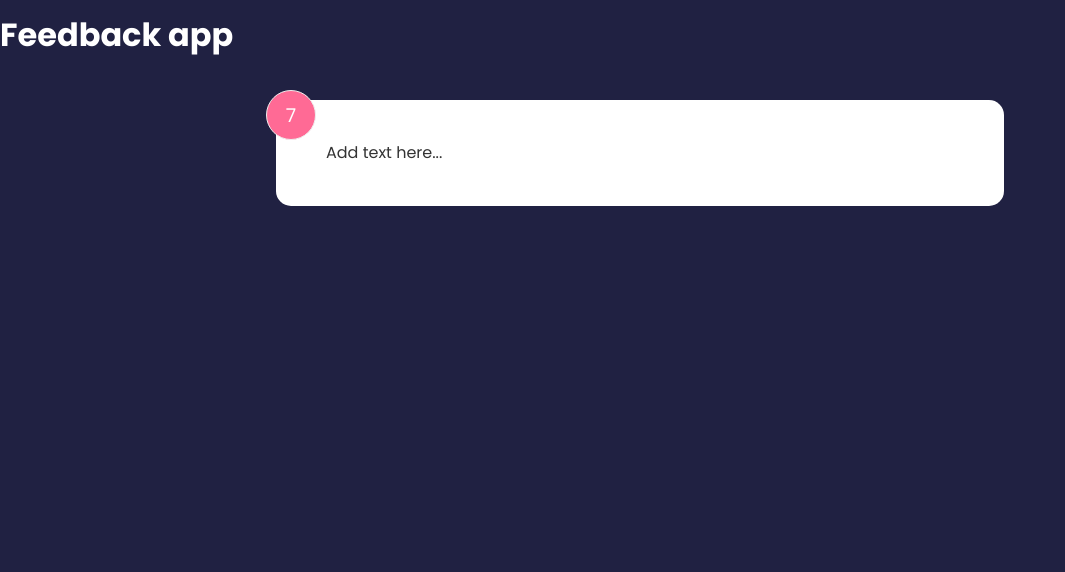
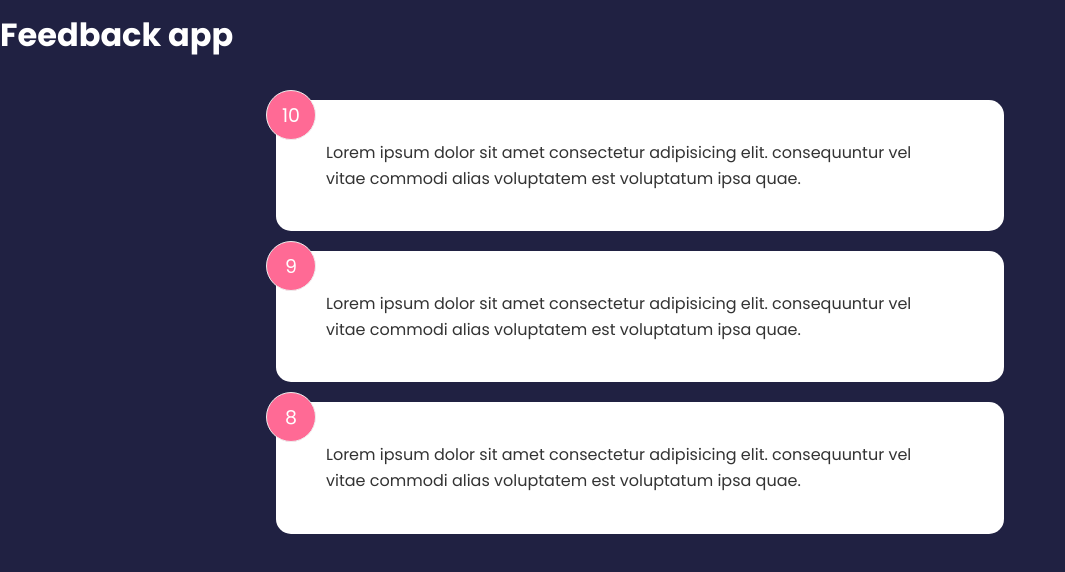
Before and after one commit to N00bG1rl/feedback-app, a React (Create React App) app: page / in a window 1280 px wide. Shown: the top 572 px of the page, without its empty margins (0-1065 px from the left). Built offline with nearby package versions, Linux system fonts and the light colour scheme.

Commit message:
Display feedbacks

```diff
--- a/src/App.js
+++ b/src/App.js
@@ -1,14 +1,21 @@
+import { useState } from 'react'
 import PropTypes from 'prop-types'
 
+import FeedbackData from './data/FeedbackData.json'
+
 import Header from './components/UI/Header'
-import FeedbackItem from './components/FeedbackItem'
+import FeedbackList from './components/FeedbackList'
+
+const initialState = FeedbackData.FeedbackData
 
 function App() {
+	const [feedback, setFeedback] = useState(initialState)
+
 	return (
 		<>
 			<Header />
 			<div className='container'>
-				<FeedbackItem />
+				<FeedbackList feedback={feedback} />
 			</div>
 		</>
 	)
--- a/src/components/FeedbackItem.jsx
+++ b/src/components/FeedbackItem.jsx
@@ -1,6 +1,6 @@
 import { useState } from 'react'
 
-function FeedbackItem() {
+function FeedbackItem({ item }) {
 	const [rating, setRating] = useState(7)
 	const [text, setText] = useState('Add text here...')
 
@@ -12,8 +12,8 @@
 
 	return (
 		<div className='card'>
-			<div className='num-display'>{rating}</div>
-			<div className='text-display'>{text}</div>
+			<div className='num-display'>{item.rating}</div>
+			<div className='text-display'>{item.text}</div>
 		</div>
 	)
 }
--- /dev/null
+++ b/src/components/FeedbackList.jsx
@@ -0,0 +1,19 @@
+import FeedbackItem from './FeedbackItem'
+
+function FeedbackList({ feedback }) {
+	console.log(feedback)
+
+	if (!feedback || !feedback.length) {
+		return <p>No feedbacks yet. Add an feedback...</p>
+	}
+
+	return (
+		<div className='feedback-list'>
+			{feedback.map(item => (
+				<FeedbackItem key={item.id} item={item} />
+			))}
+		</div>
+	)
+}
+
+export default FeedbackList
```
